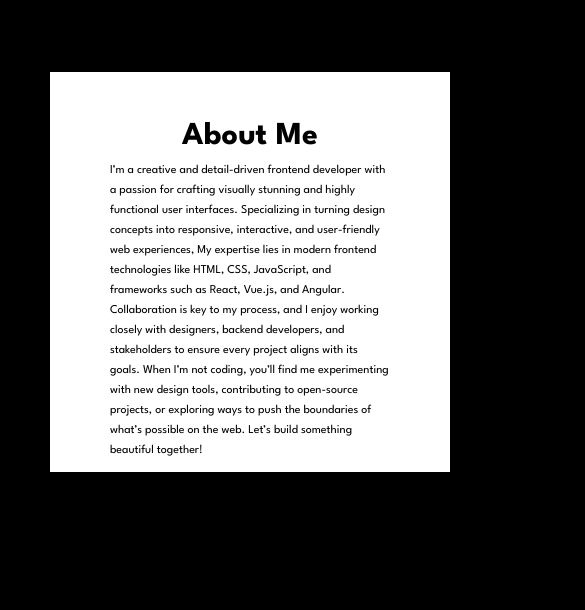
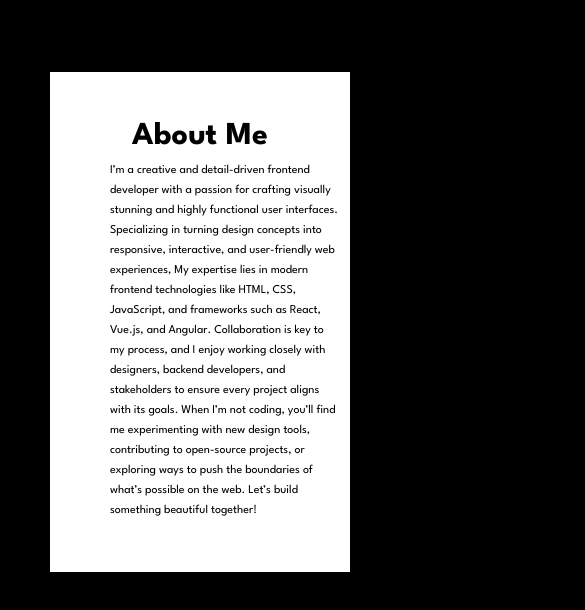
Before and after one commit to bayonle2022/Portfolio, a plain HTML site: page index.html in a window 390 px wide. Shown: the part 2428-3038 px from the top of the page, 585 px wide, since content can reach past the window. Drawn offline with nearby package versions, Linux system fonts and the light colour scheme.

Commit message:
remove nav mobile

```diff
--- a/style.css
+++ b/style.css
@@ -88,7 +88,7 @@ div p{
 
 .work{
     padding-bottom: 315px;
-    background-color: #;
+
 }
 
 button{
@@ -382,13 +382,13 @@ button:hover{
         position: relative; top: 700px; right: 150px;
     }
     .about-text{
-        width: 400px;
-        height: 400px;
+        width: 300px;
+        height: 500px;
     }
     .about p{
         font-size: 12px;
         line-height: 20px;
-        width: 300px;
+        width: 250px;
     }
     .picture{
         width: 0;
@@ -405,6 +405,7 @@ button:hover{
 
     nav{
         visibility: hidden;
+        position: relative; right: 1000px;
     }
 }
 
```
